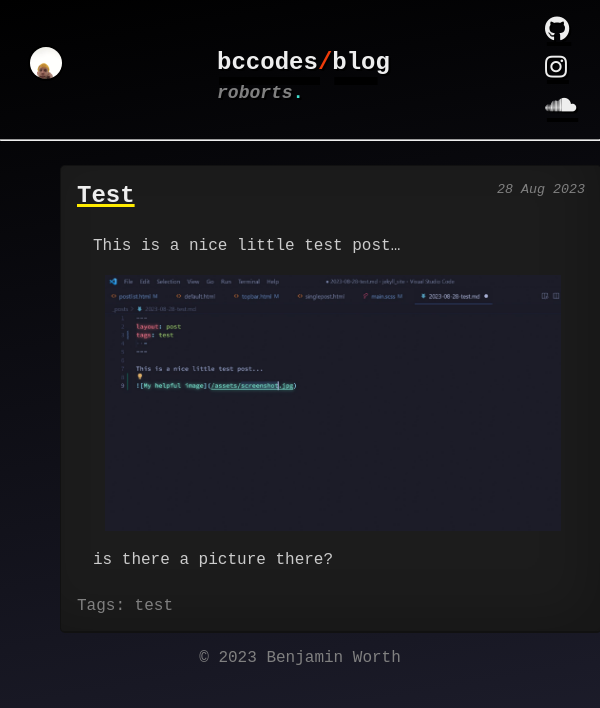
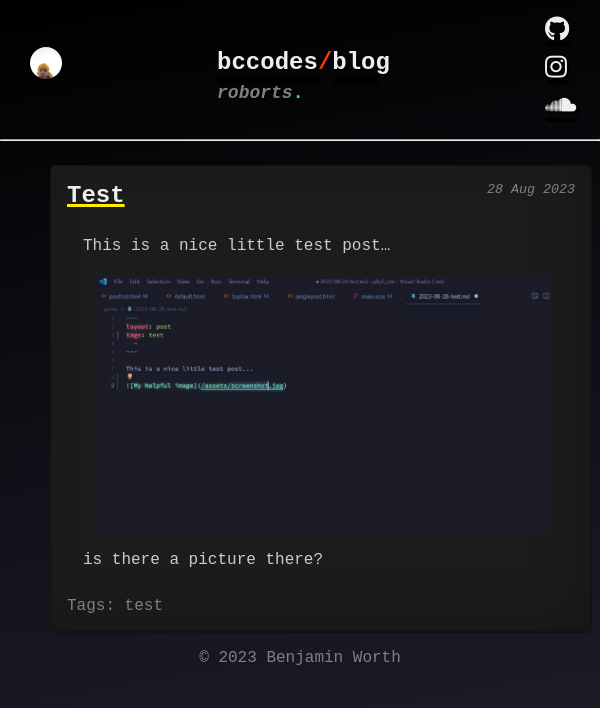
Before and after one commit to bccodes/bccodes.github.io, a Jekyll site: the page built from index.html, in a window 600 px wide. Shown: the top 708 px of the page. Built offline with Jekyll 4.4.1, drawn with Linux system fonts in a browser that asks for light colours.

Commit message:
Update main.scss

```diff
--- a/_sass/main.scss
+++ b/_sass/main.scss
@@ -209,11 +209,17 @@ body {
 
 @media only screen and (max-width: 575px) {
     #postlist {
-        margin-left: 0px;
+        margin-left: 0;
+    }
+
+    .postcard {
+        max-width: calc(100% - 2em); /* Adjusted to account for padding */
+        width: 100%; /* Full width on smaller screens */
+        margin: 0 auto; /* Center postcards */
     }
 }
 
-@media only screen and (max-width: 640px) {
+@media only screen and (min-width: 576px) and (max-width: 1024px) {
     #topbar {
         padding-left: 5vw;
         padding-right: 5vw;
@@ -245,18 +251,15 @@ body {
         i {
             margin-top: 8px;
         }
-
-        .postcard {
-        max-width: calc(100% - 2em); /* Adjusted to account for padding */
-        width: 100%; /* Full width on smaller screens */
-        /* ... other .postcard styles ... */
     }
 
-
+    #postlist {
+        margin-left: 20px; /* Adjust margin as needed */
     }
 
     .postcard {
-        max-width: calc(100% - 2em); /* Adjusted to account for padding */
-        width: 100%; /* Full width on smaller screens */
+        max-width: 1024px; /* Limit postcard width */
+        width: calc(100% - 2em); /* Adjusted to account for padding */
+        margin: 0 auto; /* Center postcards */
     }
 }
```
